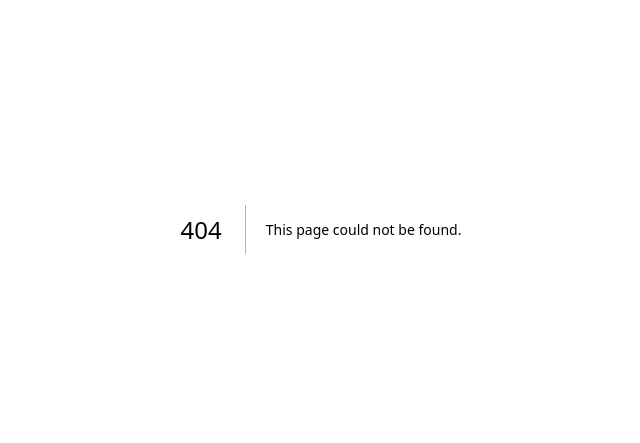
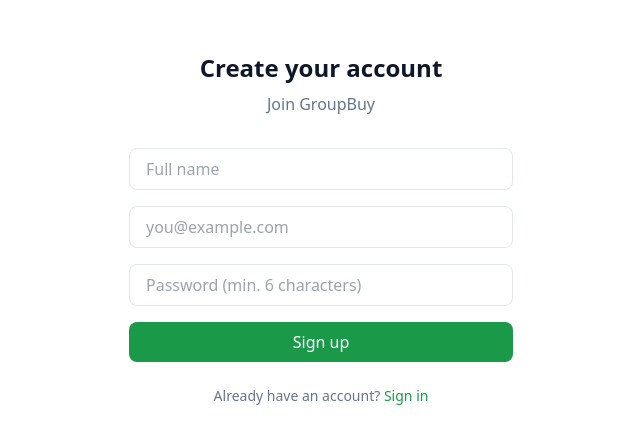
Before and after one commit to johnejalu-cell/groupbuy-global, a Next.js app: page /signup in a window 1280 px wide. Before the commit this address had no page. Shown: the part 171-614 px from the top of the page, without its empty margins (319-959 px from the left). Built offline with nearby package versions, Linux system fonts and the light colour scheme.

Commit message:
Add signup page with form and error handling

```diff
--- /dev/null
+++ b/app/signup/page.tsx
@@ -0,0 +1,63 @@
+import { signUpWithPassword } from '@/app/auth/actions';
+import Link from 'next/link';
+
+export default function SignupPage({
+  searchParams,
+}: {
+  searchParams: { error?: string };
+}) {
+  return (
+    <main className="flex min-h-screen flex-col items-center justify-center px-6">
+      <div className="w-full max-w-sm">
+        <h1 className="text-2xl font-bold text-center mb-2">Create your account</h1>
+        <p className="text-muted-foreground text-center mb-8">
+          Join GroupBuy
+        </p>
+
+        {searchParams.error && (
+          <div className="mb-4 rounded-lg border border-red-200 bg-red-50 px-4 py-3 text-sm text-red-700">
+            {searchParams.error}
+          </div>
+        )}
+
+        <form action={signUpWithPassword} className="space-y-4">
+          <input
+            type="text"
+            name="full_name"
+            required
+            placeholder="Full name"
+            className="w-full rounded-lg border border-border px-4 py-2 focus:outline-none focus:ring-2 focus:ring-primary"
+          />
+          <input
+            type="email"
+            name="email"
+            required
+            placeholder="you@example.com"
+            className="w-full rounded-lg border border-border px-4 py-2 focus:outline-none focus:ring-2 focus:ring-primary"
+          />
+          <input
+            type="password"
+            name="password"
+            required
+            minLength={6}
+            placeholder="Password (min. 6 characters)"
+            className="w-full rounded-lg border border-border px-4 py-2 focus:outline-none focus:ring-2 focus:ring-primary"
+          />
+          <button
+            type="submit"
+            className="w-full rounded-lg bg-primary text-primary-foreground px-4 py-2 font-medium hover:opacity-90 transition"
+          >
+            Sign up
+          </button>
+        </form>
+
+        <p className="mt-6 text-center text-sm text-muted-foreground">
+          Already have an account?{' '}
+          <Link href="/login" className="text-primary font-medium hover:underline">
+            Sign in
+          </Link>
+        </p>
+      </div>
+    </main>
+  );
+}
```
